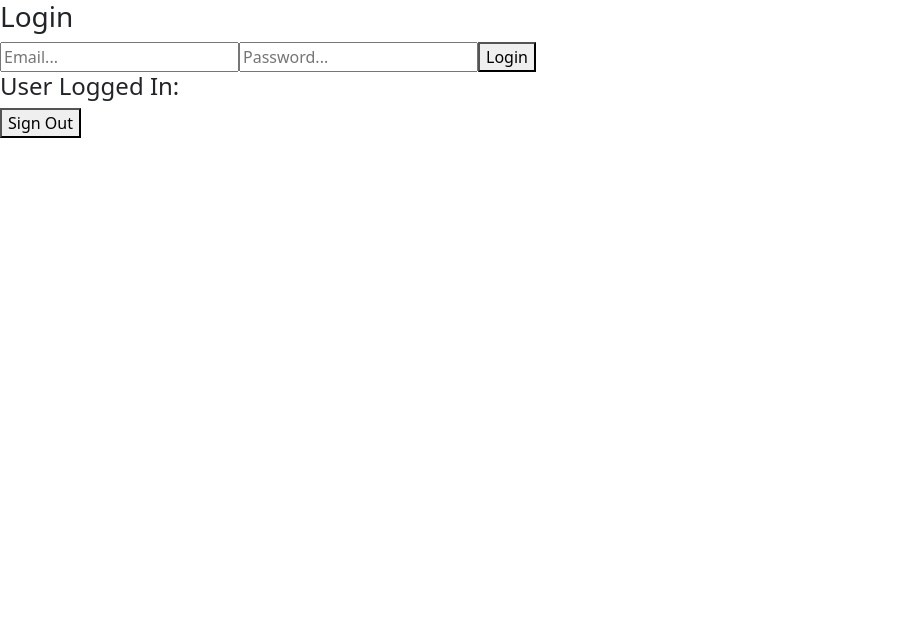
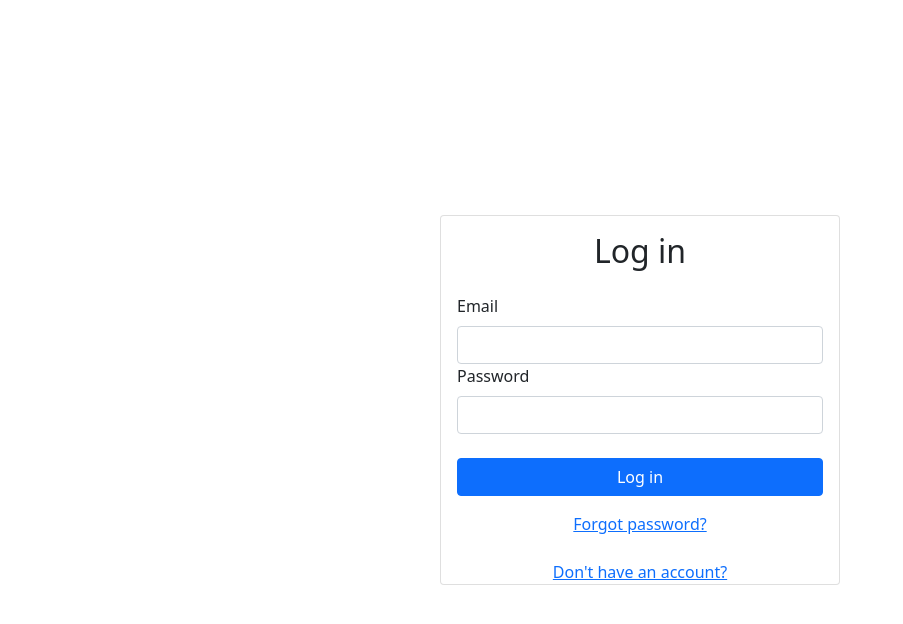
Before and after one commit to schiopubogdan/Shopper---Online-grocery-store, a React (Create React App) app in the folder Frontend/frontend/: page /login in a window 1280 px wide. Shown: the top 624 px of the page, without its empty margins (0-903 px from the left). Built offline with nearby package versions, Linux system fonts and the light colour scheme; no server answers.

Commit message:
PrivateRoute,ForgotPassword and login stuff

```diff
--- a/Frontend/frontend/src/App.js
+++ b/Frontend/frontend/src/App.js
@@ -6,22 +6,27 @@ import HomeUser from "./HomeUser";
 import Home from "./Home";
 import HomeAdmin from "./HomeAdmin";
 import { AuthProvider } from "./AuthContex";
+import PrivateRoute from "./PrivateRoute";
+import ForgotPassword from "./ForgotPassword";
 
 const defaultRoute =
   window.location.pathname === "/" ? <Navigate to="/home" /> : undefined;
 function App() {
   return (
     <AuthProvider>
-      <BrowserRouter>
       <Routes>
         <Route exact path="/home" element={<Home />} />
+        <Route exact path="/homeuser" element={<PrivateRoute />}>
           <Route exact path="/homeuser" element={<HomeUser />} />
+        </Route>
+        <Route exact path="/homeadmin" element={<PrivateRoute />}>
           <Route exact path="/homeadmin" element={<HomeAdmin />} />
+        </Route>
         <Route exact path="/login" element={<LoginPage />} />
         <Route exact path="/register" element={<RegisterPage />} />
+        <Route exact path="/forgot-password" element={<ForgotPassword />} />
       </Routes>
       {defaultRoute}
-      </BrowserRouter>
     </AuthProvider>
   );
 }
--- a/Frontend/frontend/src/AuthContex.js
+++ b/Frontend/frontend/src/AuthContex.js
@@ -1,8 +1,13 @@
 import axios from "axios";
-import { createUserWithEmailAndPassword } from "firebase/auth";
+import {
+  createUserWithEmailAndPassword,
+  signInWithEmailAndPassword,
+  signOut,
+  sendPasswordResetEmail,
+} from "firebase/auth";
 import React, { useContext, useState, useEffect } from "react";
 import { auth } from "./firebase-config";
-
+import { useNavigate } from "react-router-dom";
 const AuthContex = React.createContext();
 
 export function useAuth() {
@@ -12,6 +17,7 @@ export function useAuth() {
 export function AuthProvider({ children }) {
   const [currentUser, setCurrentUser] = useState();
   const [loading, setLoading] = useState(true);
+  const navigate = useNavigate();
 
   async function register(email, password) {
     try {
@@ -49,6 +55,44 @@ export function AuthProvider({ children }) {
       }
     }
   }
+  async function login(email, password) {
+    try {
+      const user = await signInWithEmailAndPassword(auth, email, password);
+      console.log(user);
+      const userJSON = JSON.stringify(user);
+      var json = JSON.parse(userJSON);
+      let id = json.user.uid;
+      //call de axios cu getUserRole by id
+      axios
+        .get("http://localhost:8080/api/user/get", { params: { id: id } })
+        .then((res) => {
+          if (res.data !== "") {
+            console.log(res.data);
+            let role = res.data.role;
+            if (role === "client") {
+              navigate("/homeuser");
+            }
+            if (role === "admin") {
+              navigate("/homeadmin");
+            }
+          }
+        })
+        .catch((error) => {
+          console.log(error);
+        });
+    } catch (error) {
+      console.log(error.message);
+    }
+  }
+
+  async function logout() {
+    await signOut(auth);
+    navigate("/login");
+  }
+
+  async function resetPassword(email) {
+    await sendPasswordResetEmail(email);
+  }
   useEffect(() => {
     const unsubscribe = auth.onAuthStateChanged((user) => {
       setCurrentUser(user);
@@ -60,6 +104,9 @@ export function AuthProvider({ children }) {
   const value = {
     currentUser,
     register,
+    login,
+    logout,
+    resetPassword,
   };
   return (
     <AuthContex.Provider value={value}>
--- /dev/null
+++ b/Frontend/frontend/src/ForgotPassword.js
@@ -0,0 +1,52 @@
+import React, { useRef } from "react";
+import { useState } from "react";
+import { Form, Button, Card, Alert } from "react-bootstrap";
+import { useAuth } from "./AuthContex";
+import { Link } from "react-router-dom";
+
+export default function ForgotPassword() {
+  const emailRef = useRef();
+
+  const { resetPassword } = useAuth();
+  const [error, setError] = useState("");
+  const [message, setMessage] = useState("");
+  const [loading, setLoading] = useState(false);
+
+  async function handleSubmit(e) {
+    e.preventDefault();
+    try {
+      setMessage("");
+      setError("");
+      setLoading(true);
+      await resetPassword(emailRef.current.value);
+      setMessage("Password reset email sent. Check your inbox");
+    } catch {
+      setError("Failed to reset password");
+    }
+    setLoading(false);
+  }
+  return (
+    <>
+      <Card>
+        <Card.Body>
+          <h2 className="text-center mb-4">Reset password</h2>
+          {error && <Alert variant="danger">{error}</Alert>}
+          {message && <Alert variant="success">{message}</Alert>}
+          <Form onSubmit={handleSubmit}>
+            <Form.Group id="email">
+              <Form.Label>Email</Form.Label>
+              <Form.Control type="email" ref={emailRef} required />
+            </Form.Group>
+            <br></br>
+            <Button className="w-100" type="submit" disabled={loading}>
+              Reset
+            </Button>
+          </Form>
+          <div className="w-100 text-center mt-3">
+            <Link to="/login">Back to login</Link>
+          </div>
+        </Card.Body>
+      </Card>
+    </>
+  );
+}
--- a/Frontend/frontend/src/HomeUser.js
+++ b/Frontend/frontend/src/HomeUser.js
@@ -1,5 +1,29 @@
-import React from "react";
+import React, { useState } from "react";
+import { useAuth } from "./AuthContex";
+import { Button, Alert } from "react-bootstrap";
+
 function HomeUser() {
-  return <div>Home user</div>;
+  const [error, setError] = useState("");
+  const { currentUser, logout } = useAuth();
+
+  async function handleLogout() {
+    setError("");
+    try {
+      await logout();
+    } catch {
+      setError("Failed to log out");
+    }
+  }
+  return (
+    <>
+      {error && <Alert variant="danger">{error}</Alert>}
+      <strong>Email:</strong>
+      {currentUser.email}
+      <br></br>
+      <Button variant="link" onClick={handleLogout}>
+        Log out
+      </Button>
+    </>
+  );
 }
 export default HomeUser;
--- /dev/null
+++ b/Frontend/frontend/src/LoginForm.js
@@ -0,0 +1,61 @@
+import React, { useRef } from "react";
+import { useState } from "react";
+import { Form, Button, Card, Alert } from "react-bootstrap";
+import { useAuth } from "./AuthContex";
+import { Link } from "react-router-dom";
+
+function LoginForm() {
+  const emailRef = useRef();
+  const passwordRef = useRef();
+
+  const { login } = useAuth();
+  const [error, setError] = useState("");
+  const [loading, setLoading] = useState(false);
+
+  async function handleSubmit(e) {
+    e.preventDefault();
+    try {
+      setError("");
+      setLoading(true);
+      console.log("email:" + emailRef.current.value);
+      console.log("password:" + passwordRef.current.value);
+      await login(emailRef.current.value, passwordRef.current.value);
+      // history.push("/")
+    } catch {
+      setError("Failed to log in");
+    }
+    setLoading(false);
+  }
+
+  return (
+    <>
+      <Card>
+        <Card.Body>
+          <h2 className="text-center mb-4">Log in</h2>
+          {error && <Alert variant="danger">{error}</Alert>}
+          <Form onSubmit={handleSubmit}>
+            <Form.Group id="email">
+              <Form.Label>Email</Form.Label>
+              <Form.Control type="email" ref={emailRef} required />
+            </Form.Group>
+            <Form.Group id="password">
+              <Form.Label>Password</Form.Label>
+              <Form.Control type="password" ref={passwordRef} required />
+            </Form.Group>
+            <br></br>
+            <Button className="w-100" type="submit" disabled={loading}>
+              Log in
+            </Button>
+          </Form>
+          <div className="w-100 text-center mt-3">
+            <Link to="/forgot-password">Forgot password?</Link>
+          </div>
+        </Card.Body>
+        <div className="w-100 text-center mt-2">
+          <Link to="/register">Don't have an account?</Link>
+        </div>
+      </Card>
+    </>
+  );
+}
+export default LoginForm;
--- a/Frontend/frontend/src/LoginPage.js
+++ b/Frontend/frontend/src/LoginPage.js
@@ -1,62 +1,16 @@
-import { useState } from "react";
-import {
-  onAuthStateChanged,
-  signOut,
-  signInWithEmailAndPassword,
-} from "firebase/auth";
-import { auth } from "./firebase-config";
+import { Container } from "react-bootstrap";
+import LoginForm from "./LoginForm";
 
 function LoginPage() {
-  const [loginEmail, setLoginEmail] = useState("");
-  const [loginPassword, setLoginPassword] = useState("");
-  const [user, setUser] = useState({});
-
-  onAuthStateChanged(auth, (currentUser) => {
-    setUser(currentUser);
-  });
-
-  const login = async () => {
-    try {
-      const user = await signInWithEmailAndPassword(
-        auth,
-        loginEmail,
-        loginPassword
-      );
-      console.log(user);
-      //call de axios cu getUserRole by id cu
-    } catch (error) {
-      console.log(error.message);
-    }
-  };
-  const logout = async () => {
-    await signOut(auth);
-  };
-
   return (
-    <div className="login-page">
-      <div>
-        <h3> Login </h3>
-        <input
-          placeholder="Email..."
-          onChange={(event) => {
-            setLoginEmail(event.target.value);
-          }}
-        />
-        <input
-          placeholder="Password..."
-          onChange={(event) => {
-            setLoginPassword(event.target.value);
-          }}
-        />
-
-        <button onClick={login}> Login</button>
+    <Container
+      className="d-flex align-items-center justify-content-center"
+      style={{ minHeight: "100vh" }}
+    >
+      <div className="w-100" style={{ maxWidth: "400px" }}>
+        <LoginForm />
       </div>
-
-      <h4> User Logged In: </h4>
-      {user?.email}
-
-      <button onClick={logout}> Sign Out </button>
-    </div>
+    </Container>
   );
 }
 export default LoginPage;
--- /dev/null
+++ b/Frontend/frontend/src/PrivateRoute.js
@@ -0,0 +1,10 @@
+import React from "react";
+import { Outlet, Navigate } from "react-router";
+import { useAuth } from "./AuthContex";
+
+const PrivateRoute = () => {
+  const { currentUser } = useAuth();
+
+  return currentUser ? <Outlet /> : <Navigate to="/login" />;
+};
+export default PrivateRoute;
--- a/Frontend/frontend/src/index.js
+++ b/Frontend/frontend/src/index.js
@@ -2,5 +2,11 @@ import React from "react";
 import ReactDOM from "react-dom";
 import App from "./App";
 import "bootstrap/dist/css/bootstrap.min.css";
+import { BrowserRouter } from "react-router-dom";
 
-ReactDOM.render(<App />, document.querySelector("#root"));
+ReactDOM.render(
+  <BrowserRouter>
+    <App />
+  </BrowserRouter>,
+  document.querySelector("#root")
+);
```
Lines whose indentation alone changed are shown as unchanged.
